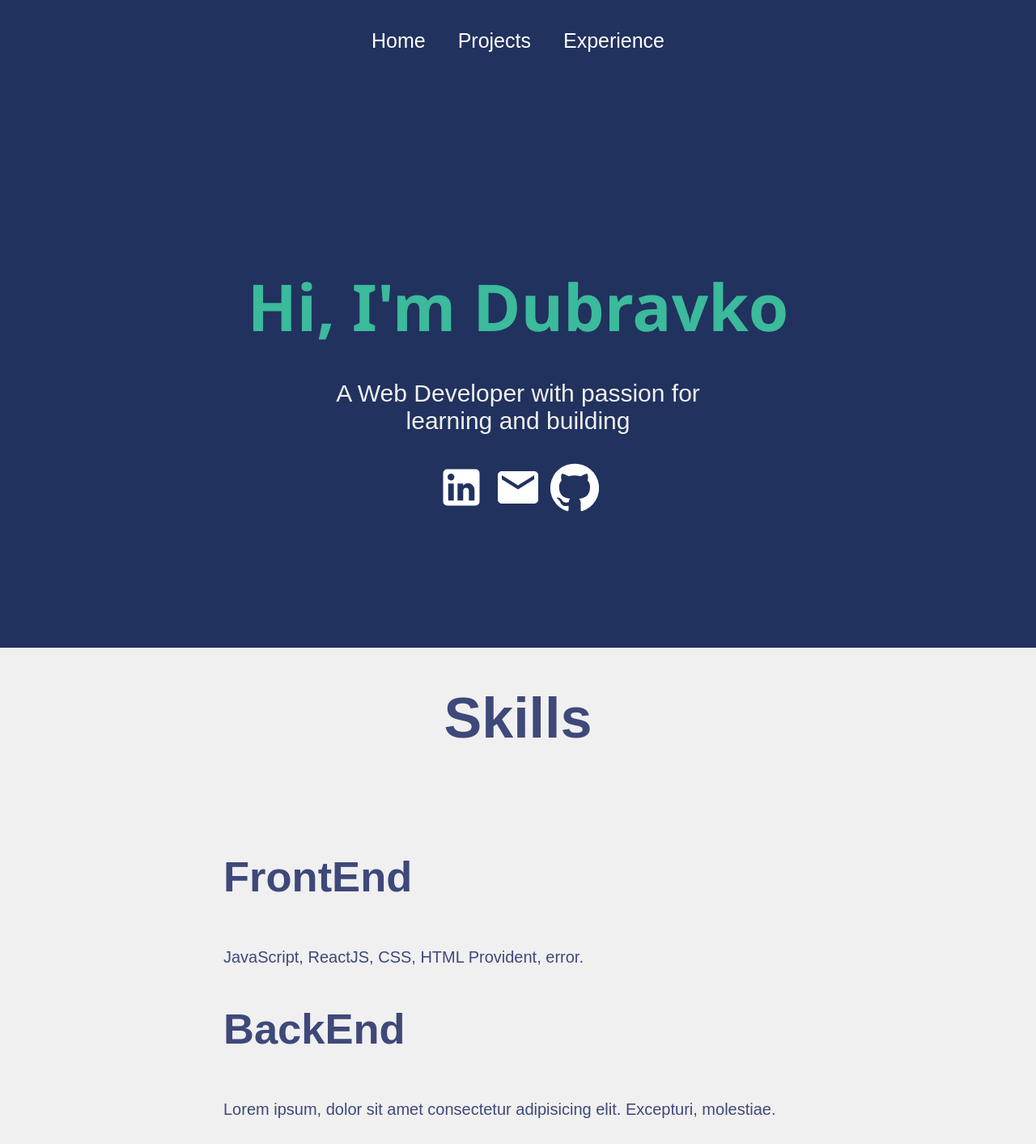
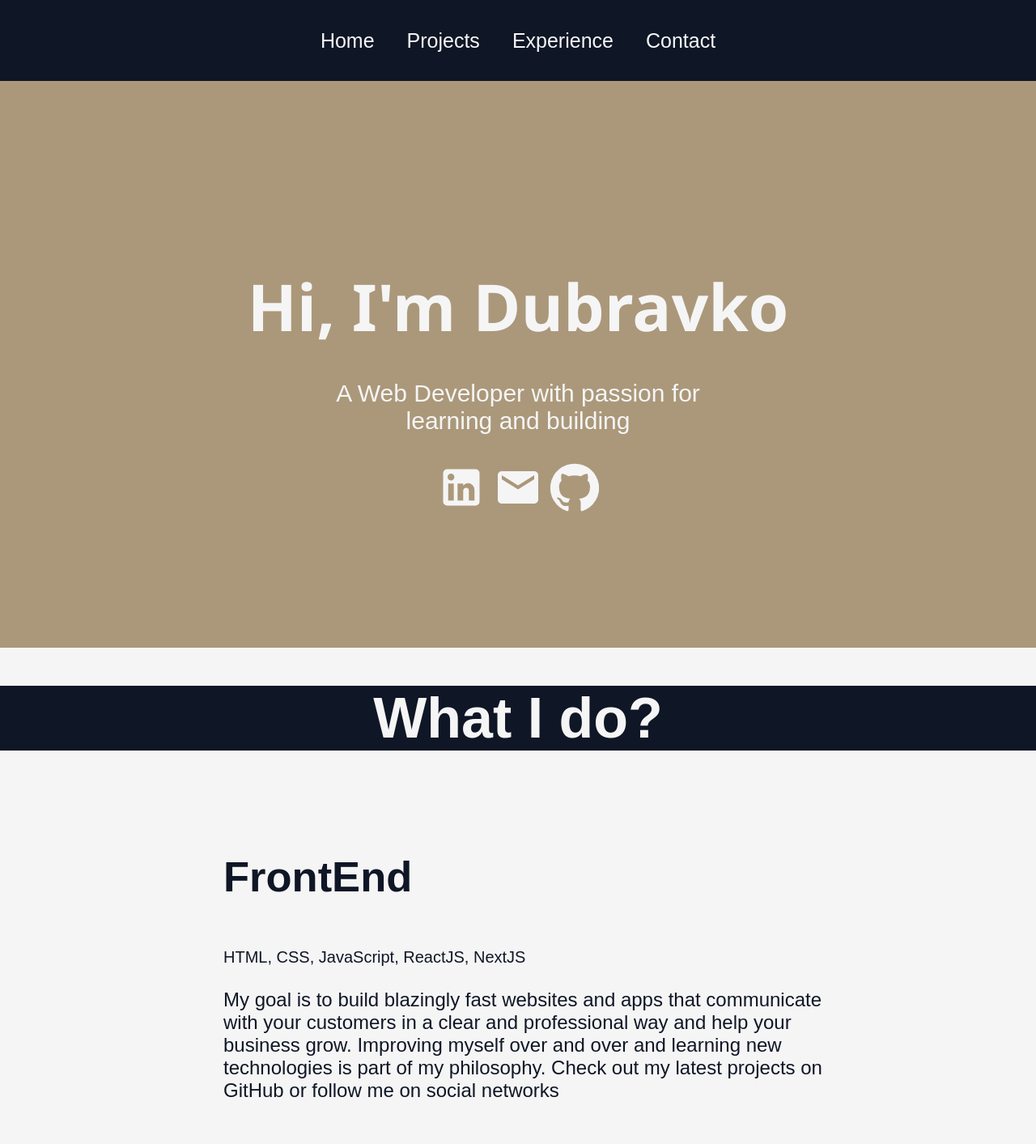
Before and after one commit to psychonautweb/React-Personal-Portfolio, a React (Create React App) app: page / in a window 1280 px wide. Shown: the top 1413 px of the page at 81% size. Built offline with nearby package versions, Linux system fonts and the light colour scheme.

Commit message:
major changes to style. added contact page

```diff
--- a/src/App.css
+++ b/src/App.css
@@ -4,7 +4,7 @@
   display: flex;
   flex-direction: column;
   font-family: Arial, Helvetica, sans-serif;
-  background-color: #f0f0f0;
+  background-color: #f5f5f5;
 }
 
 body {
--- a/src/components/Navbar.jsx
+++ b/src/components/Navbar.jsx
@@ -27,6 +27,7 @@ const Navbar = () => {
         <Link to="/">Home</Link>
         <Link to="/projects">Projects</Link>
         <Link to="/experience">Experience</Link>
+        <Link to="/contact">Contact</Link>
       </div>
     </div>
   );
--- a/src/pages/Experience.jsx
+++ b/src/pages/Experience.jsx
@@ -6,32 +6,69 @@ import {
 import 'react-vertical-timeline-component/style.min.css';
 import SchoolIcon from '@material-ui/icons/School';
 import WorkIcon from '@material-ui/icons/Work';
+import '../styles/Experience.css';
 
 const Experience = () => {
   return (
     <div className="experience">
+      <section>
+        <p>
+          Hello world and hello dear visitor, I'm Dubravko. Hard working,
+          honest, reliable, dedicated and responsible member of the human
+          species - but, hey, that's boring part and you already know that ...
+          or do you? :) Currently, I'm fully devoted in learning Web
+          Development, starting with HTML, CSS, JavaScript and the React
+          Library.
+        </p>
+      </section>
       <VerticalTimeline lineColor="#3e497a">
         <VerticalTimelineElement
           className="vertical-timeline-element--education"
-          date="2010 - 2014"
+          date="2020"
           iconStyle={{ background: '#3e497a', color: '#fff' }}
           icon={<SchoolIcon />}
         >
           <h3 className="vertical-timeline-element-title">
-            University of Banja Luka, Faculty of Sciences, RS
+            University of Banja Luka, Faculty of Natural Sciences and
+            Mathematics
           </h3>
-          <p>BSc degree in Education</p>
+          <p>BSc degree in Biology Education</p>
         </VerticalTimelineElement>
         <VerticalTimelineElement
           className="vertical-timeline-element--education"
-          date="2010 - 2014"
+          date="2021 - 2022"
+          iconStyle={{ background: '#3e497a', color: '#fff' }}
+          icon={<SchoolIcon />}
+        >
+          <h3 className="vertical-timeline-element-title">QStation Course</h3>
+          <p>HTML, CSS and intro to JavaScript</p>
+        </VerticalTimelineElement>
+        <VerticalTimelineElement
+          className="vertical-timeline-element--education"
+          date="2022"
+          iconStyle={{ background: '#3e497a', color: '#fff' }}
+          icon={<SchoolIcon />}
+        >
+          <h3 className="vertical-timeline-element-title">QStation Course</h3>
+          <p>Advanced JavaScript and intro to ReactJS</p>
+        </VerticalTimelineElement>
+        <VerticalTimelineElement
+          className="vertical-timeline-element--education"
+          date="2017 - 2019"
           iconStyle={{ background: '#e9d35b', color: '#fff' }}
           icon={<WorkIcon />}
         >
-          <h3 className="vertical-timeline-element-title">
-            Technical Support Representative
-          </h3>
-          <p>NCR Corporation</p>
+          <h3 className="vertical-timeline-element-title">NCR Corporation</h3>
+          <p>Technical Support Representative</p>
+        </VerticalTimelineElement>
+        <VerticalTimelineElement
+          className="vertical-timeline-element--education"
+          date="2022"
+          iconStyle={{ background: '#e9d35b', color: '#fff' }}
+          icon={<WorkIcon />}
+        >
+          <h3 className="vertical-timeline-element-title">IdeaCompiler</h3>
+          <p>Internship - Support role in FinTech project</p>
         </VerticalTimelineElement>
       </VerticalTimeline>
     </div>
--- a/src/pages/Home.jsx
+++ b/src/pages/Home.jsx
@@ -17,26 +17,30 @@ const Home = () => {
         </div>
       </div>
       <div className="skills">
-        <h1>Skills</h1>
+        <h1>What I do?</h1>
         <ol className="list">
           <li className="item">
             <h2>FrontEnd</h2>
-            <span>JavaScript, ReactJS, CSS, HTML Provident, error.</span>
+            <span>HTML, CSS, JavaScript, ReactJS, NextJS</span>
+            <p>
+              My goal is to build blazingly fast websites and apps that
+              communicate with your customers in a clear and professional way
+              and help your business grow. Improving myself over and over and
+              learning new technologies is part of my philosophy. Check out my
+              latest projects on GitHub or follow me on social networks
+            </p>
           </li>
           <li className="item">
             <h2>BackEnd</h2>
-            <span>
-              Lorem ipsum, dolor sit amet consectetur adipisicing elit.
-              Excepturi, molestiae.
-            </span>
+            <span>I've experimented a bit with NodeJS.</span>
           </li>
-          <li className="item">
+          {/* <li className="item">
             <h2>Languages</h2>
             <span>
               Lorem ipsum dolor sit, amet consectetur adipisicing elit.
               Provident, exercitationem.
             </span>
-          </li>
+          </li> */}
         </ol>
       </div>
     </div>
--- a/src/pages/ProjectDisplay.jsx
+++ b/src/pages/ProjectDisplay.jsx
@@ -13,8 +13,11 @@ const ProjectDisplay = () => {
       <h1>{project.name}</h1>
       <img src={project.image} alt="project" />
       <p>
-        <b> Skills: </b>
+        <b> TechStack: </b>
         {project.skill}
+      </p>
+      <p>
+        <b> Live: </b>
       </p>
       <GitHubIcon />
     </div>
--- /dev/null
+++ b/src/styles/Experience.css
@@ -0,0 +1,5 @@
+.experience section p {
+    padding: 1rem;
+    font-size: 1rem;
+    color: #0f1626;
+}
--- a/src/styles/Footer.css
+++ b/src/styles/Footer.css
@@ -1,7 +1,8 @@
 .footer {
     width: 100%;
     height: 200px;
-    background: #21325e;
+    background: #0f1626;
+    /* #21325e */
     display: flex;
     justify-content: center;
     align-items: center;
--- a/src/styles/Home.css
+++ b/src/styles/Home.css
@@ -2,7 +2,7 @@
     width: 100%;
     align-items: center;
     font-family: "Arial", sans-serif;
-    color: #3e497a;
+    color: #0f1626;
 }
 
 .about {
@@ -13,14 +13,15 @@
     justify-content: center;
     align-items: center;
     text-align: center;
-    background-color: #21325e;
-    color: #f0f0f0;
+    background-color: #AB987A;
+    /*21325e*/
+    color: #F5F5F5;
 }
 
 .about h2 {
     font-family: "Segoe UI", Tahoma, Geneva, Verdana, sans-serif;
     font-size: 80px;
-    color: #3BBA9C;
+    color: #f5f5f5;
     height: 50px;
 }
 
@@ -32,7 +33,7 @@
 .prompt svg {
     font-size: 60px;
     margin: 5px;
-    color: white;
+    color: #f5f5f5;
 }
 
 .skills {
@@ -45,7 +46,14 @@
 }
 
 .skills h1 {
-    color: #3e497a;
+    background-color: #0f1626;
+    color: #f5f5f5;
+    width: 100%;
+    text-align: center;
+}
+
+.skills p {
+    font-size: 1.5rem;
 }
 
 .skills .list {
--- a/src/styles/Navbar.css
+++ b/src/styles/Navbar.css
@@ -1,7 +1,7 @@
 .navbar {
     width: 100%;
     height: 100px;
-    background: #21325e;
+    background: #0f1626;
 }
 
 .links {
@@ -10,11 +10,11 @@
     display: flex;
     align-items: center;
     justify-content: center;
-    color: white;
+    color: #F5F5F5;
 }
 
 .navbar a {
-    color: white;
+    color: #F5F5F5;
     text-decoration: none;
     margin: 20px;
     font-size: 25px;
@@ -36,7 +36,7 @@
     margin-right: 20px;
     background-color: transparent;
     border: none;
-    color: white;
+    color: #F5F5F5;
     cursor: pointer;
 }
 
```
Also changed, not shown: src/pages/Contact.jsx (added, +7 -0 lines).
